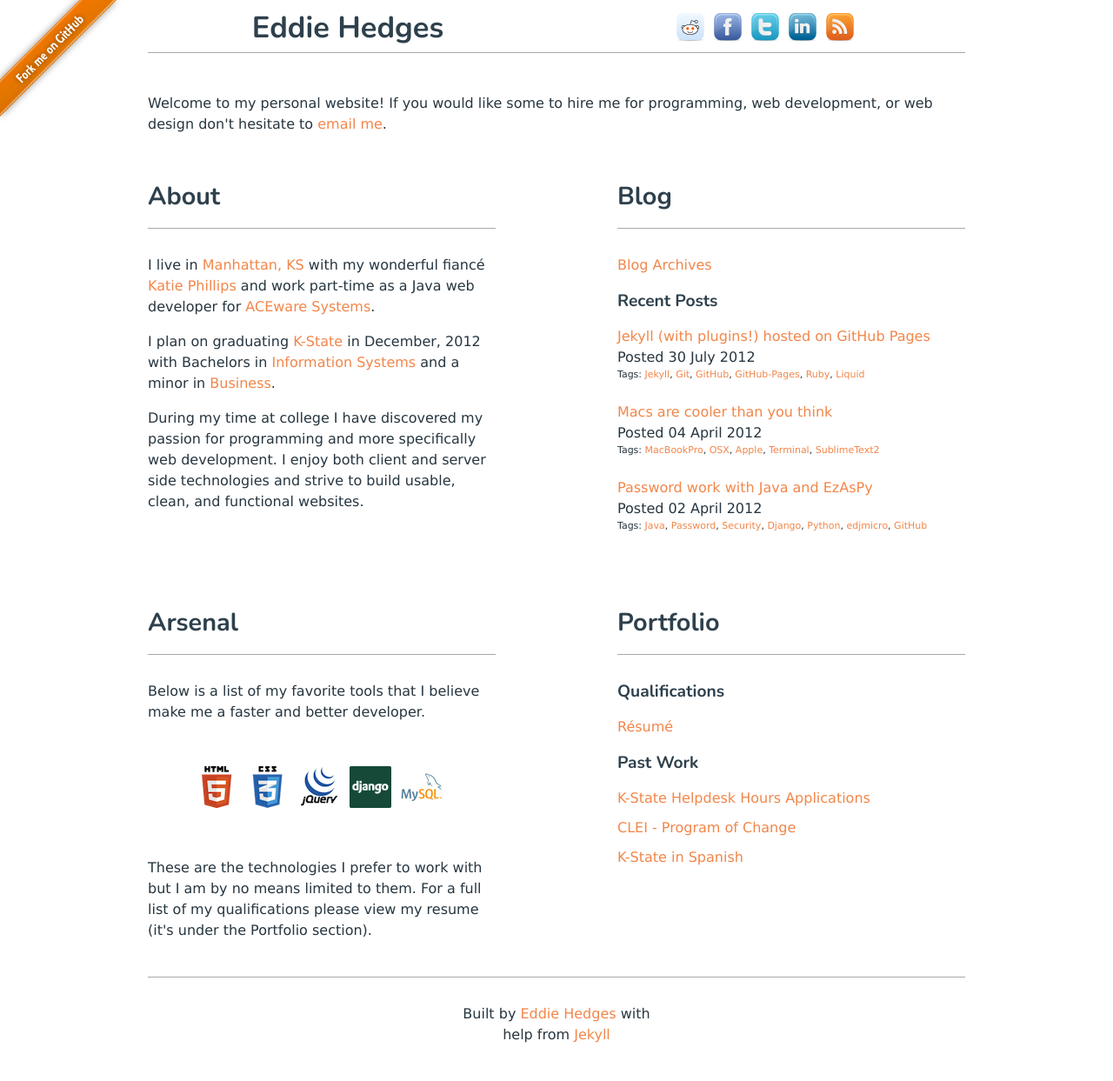
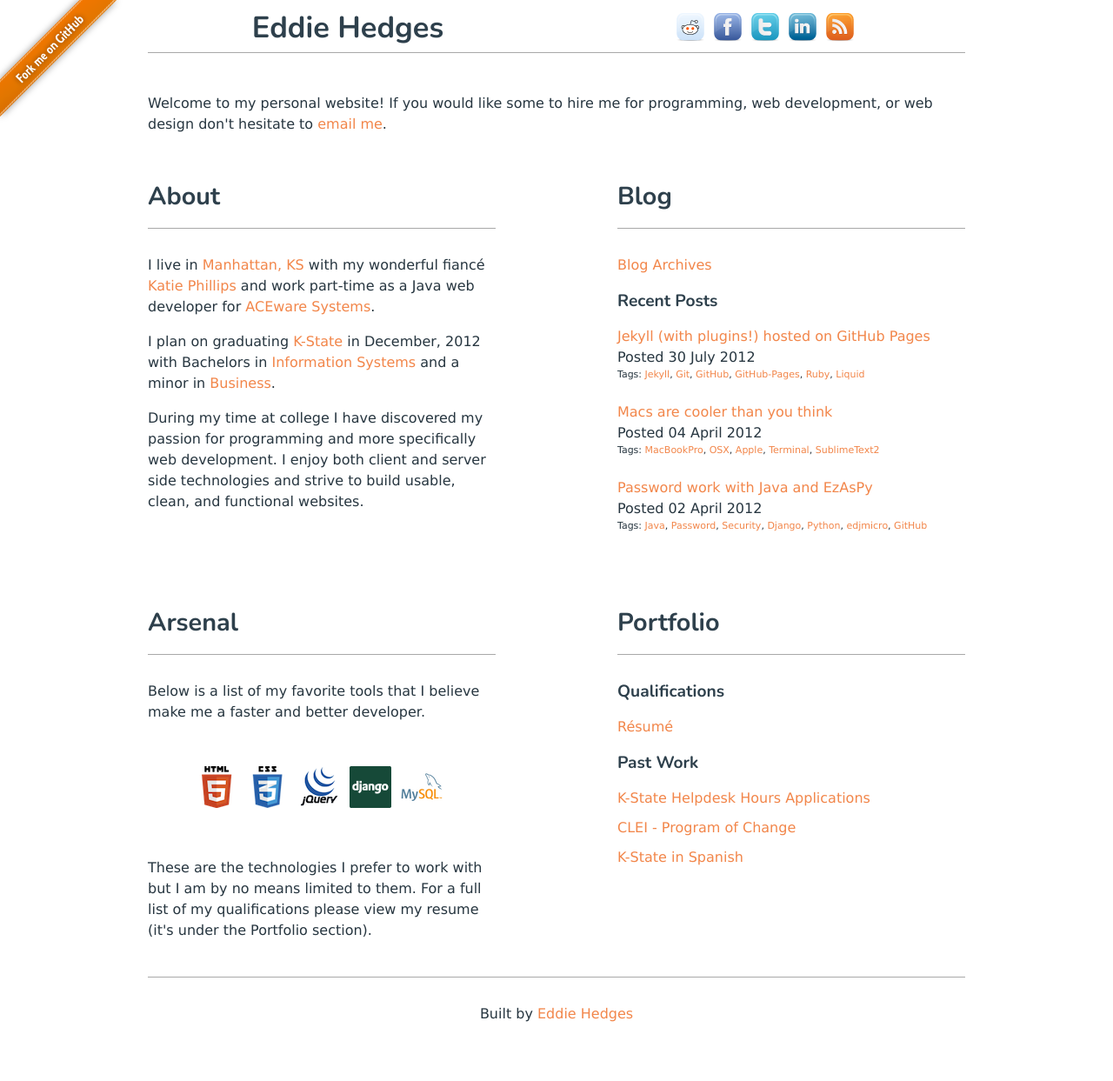
Before and after one commit to edhedges/edhedges.github.com, a Jekyll site: the page built from index.html, in a window 1280 px wide. Shown: the whole page at 87% size. Built offline with Jekyll 4.4.1, drawn with Linux system fonts in a browser that asks for light colours; nearby versions of some CDN libraries; Markdown is read by kramdown in place of the engine named in the settings; after the commit the page ends 1219 px from its top, so only the background shows below that.

Commit message:
changed footer

```diff
--- a/_includes/footer.html
+++ b/_includes/footer.html
@@ -2,7 +2,7 @@
         <div class="sixteen columns">
           <hr />
           <footer>
-            <p>Built by <a href="/">Eddie Hedges</a> with help from <a href="https://github.com/mojombo/jekyll">Jekyll</a></p>
+            <p>Built by <a href="/">Eddie Hedges</a></p>
           </footer>
         </div>
       </div>
```
